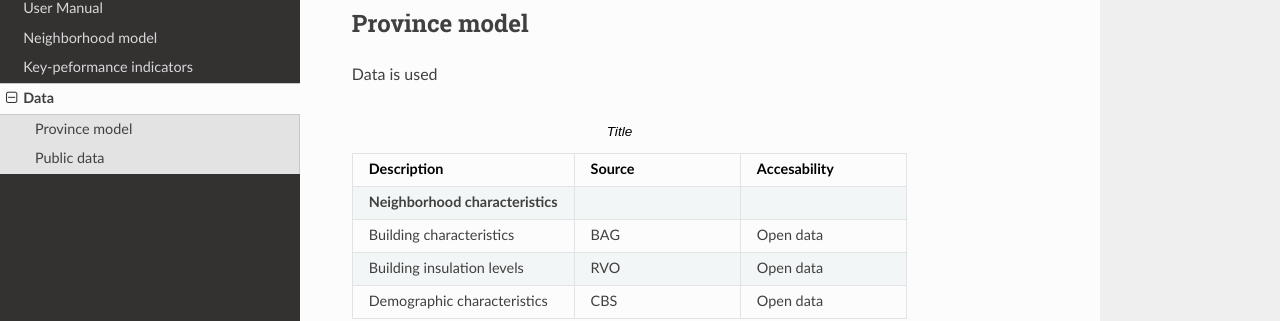
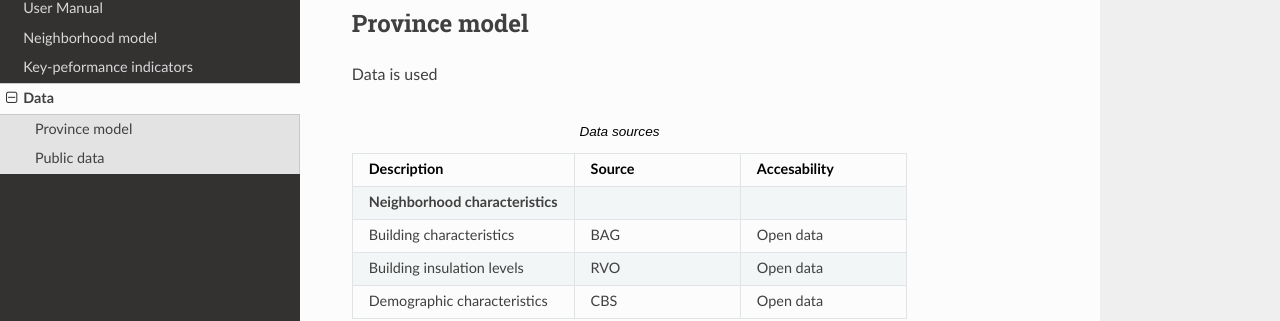
Before and after one commit to Zenmo/Digital-twin-Brabant-docs, a Sphinx documentation site: the page built from docs/source/data.rst, in a window 1280 px wide. Shown: the part 153-474 px from the top of the page. Built offline with Sphinx 7.4.7 and the Read the Docs theme 2.0.0, drawn with Linux system fonts in a browser that asks for light colours; pages that are not in the unit, such as notebooks, are missing from menus.

Commit message:
Update data.rst

```diff
--- a/docs/source/data.rst
+++ b/docs/source/data.rst
@@ -7,7 +7,7 @@ Province model
 
 Data is used
 
-.. list-table:: Title
+.. list-table:: Data sources
    :widths: 40 30 30
    :header-rows: 1
 
```
